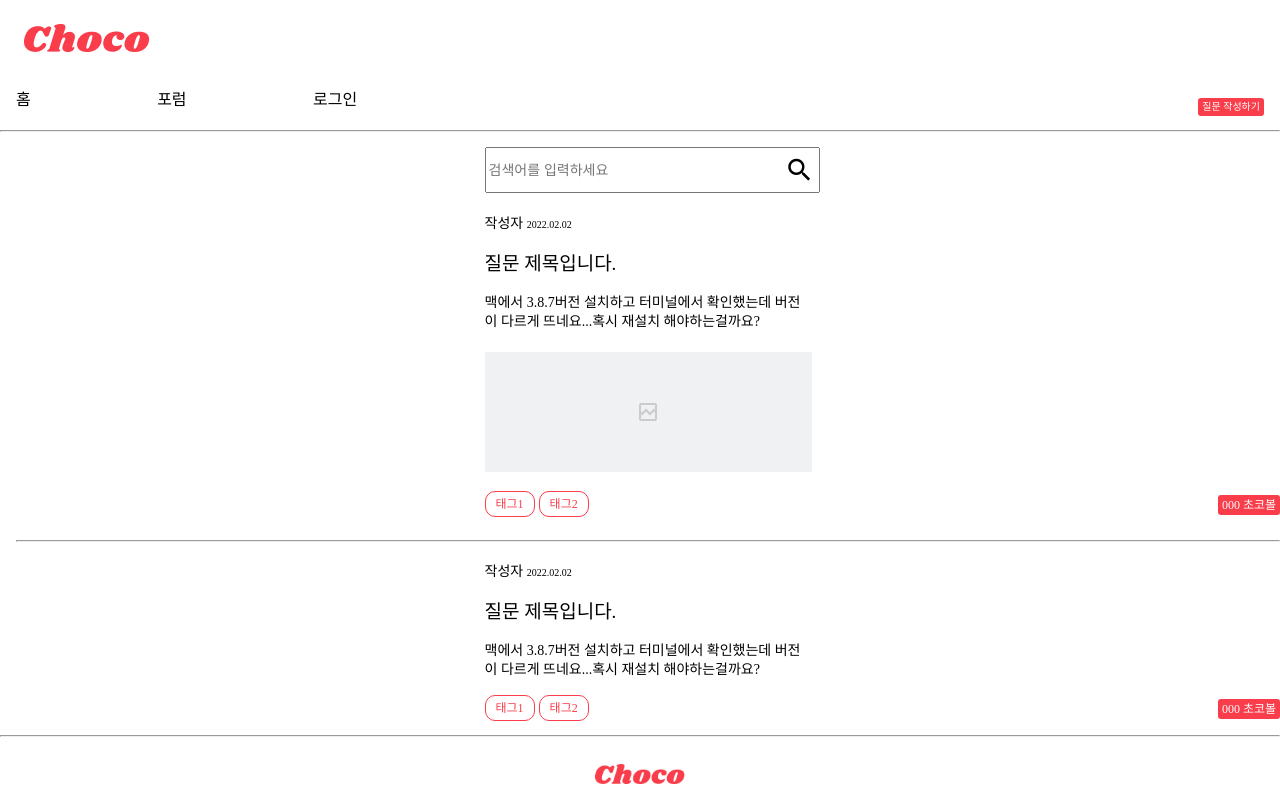
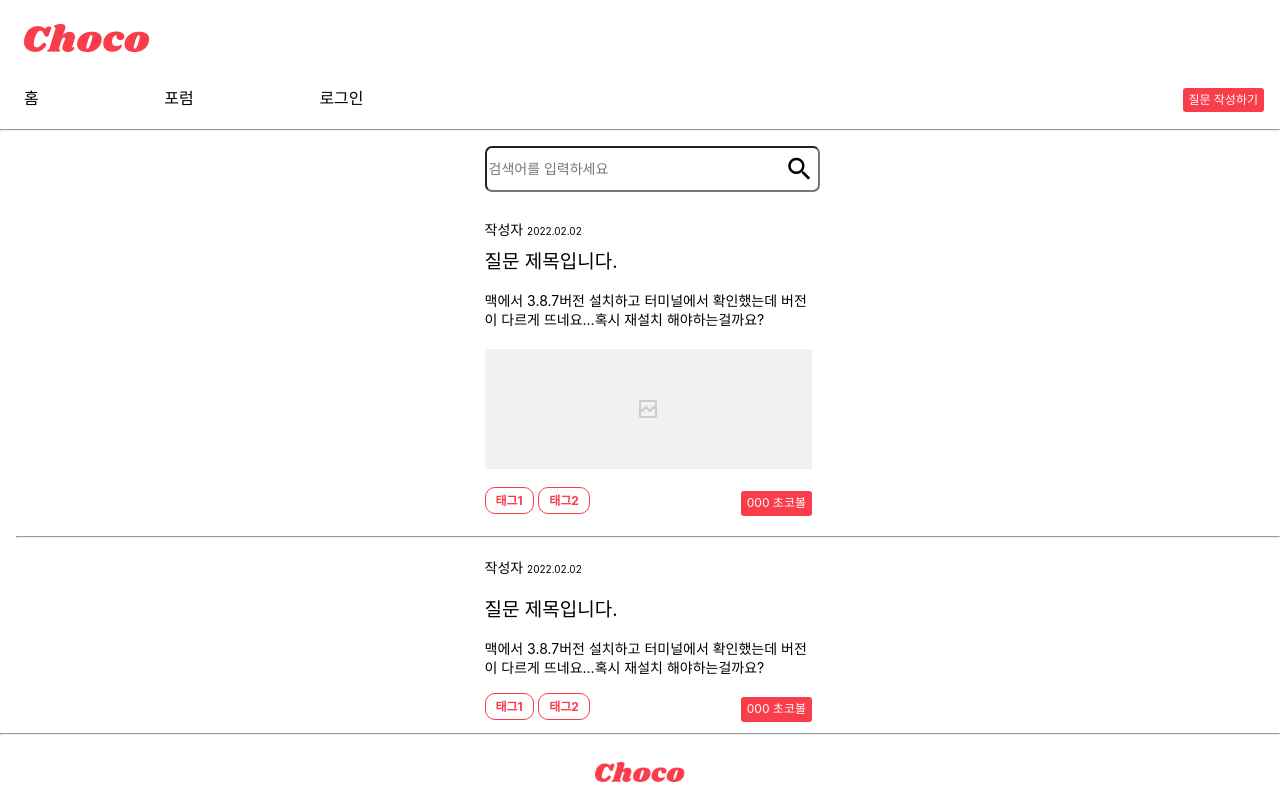
Before and after one commit to invisibleinseoul/ChocoTest, a plain HTML site: page html/forumMain.html in a window 1280 px wide. Shown: the top 800 px of the page. Drawn offline with nearby package versions, Linux system fonts and the light colour scheme; a web font is replaced by a local one.

Commit message:
ChocoTest
Edit forumMain.html, main.css
edit menu, button

```diff
--- a/css/main.css
+++ b/css/main.css
@@ -5,6 +5,7 @@
 body{
   color: #000;
   min-width: 375px;
+  font-family: 'Pretendard Variable', -apple-system, BlinkMacSystemFont, system-ui, Roboto, 'Helvetica Neue', 'Segoe UI', 'Apple SD Gothic Neo', 'Noto Sans KR', 'Malgun Gothic', sans-serif;
 }
 a{
   text-decoration: none;
@@ -18,20 +19,17 @@ a:hover{
   color: #fff;
   border-radius: 3px;
   font-size: 12px;
-  display: inline;
-  padding: 2px;
 }
 .box2{
   color: #FA3D4B;
   border: 1px solid;
   border-radius: 10px;
-  display: flex;
-  text-overflow: ellipsis;
   display: inline;
   padding: 5px;
   font-size: 12px;
   width: 28px;
   height: 65px;
+  font-weight: 700;
 }
 
 
@@ -40,6 +38,7 @@ footer{
   text-align: center;
   font-size: 14px;
   color: #7E7E7E;
+  min-width: 375px;
 }
 footer hr{
   background-color: #F0F1F2;
@@ -79,13 +78,15 @@ header .logo{
 .nav__menu{
   min-width: 375px;
   display: flex;
-  padding-inline-start: 1rem;
   height: 43px;
   font-size: 16px;
   align-items: center;
   letter-spacing: 0;
   font-weight: 500;
-  font-family: 'Pretendard Variable', -apple-system, BlinkMacSystemFont, system-ui, Roboto, 'Helvetica Neue', 'Segoe UI', 'Apple SD Gothic Neo', 'Noto Sans KR', 'Malgun Gothic', sans-serif;
+  position: relative;
+  margin-right: auto;
+  margin-left: auto;
+  margin-inline-start: 1.5rem;
 }
 .nave__menu .clicked{
   color: #FA3D4B;
@@ -94,26 +95,16 @@ header .logo{
   margin-right: 10%;
   min-height: 19px;
 }
-.btn_create{
-  background-color: #FA3D4B;
-  align-items: center;
-  align-self: flex-start;
-  border-radius: 5px;
-  display: flex;
-  height: 24px;
-  margin-inline-end: 1rem;
-  padding: 0 10px;
-  min-width: 71px;
-}
 .btn.btn__question{
-  position: absolute;
   top: calc(76px + (43px / 2));
-  font-size: 10px;
+  font-size: 12px;
   right: 0;
   box-sizing: border-box;
-  padding: 4px;
+  padding: 6px;
   color: #fff;
-  margin-inline-end: 1rem;
+  position: absolute;
+  top: calc(19px / 2);
+  inset-inline-end: 1rem;
 }
 
 
@@ -124,6 +115,7 @@ header .logo{
 .forum-wrapper div{
   margin-left: auto;
   margin-right: auto;
+  position: relative;
 }
 .forum-wrapper div img{
   margin-bottom: 20px;
@@ -136,6 +128,7 @@ header .logo{
   width: 327px;
   padding: 7px 10px;
   position: relative;
+  margin-bottom: 30px;
 }
 #search-icon{
   z-index: 2;
@@ -154,6 +147,7 @@ header .logo{
   flex-grow: 1;
   height: 40px;
   min-width: 327px;
+  border-radius: 7px;
 }
 .forum-wrapper .content{
   width: 327px;
@@ -167,6 +161,7 @@ header .logo{
 }
 .forum-wrapper h4{
   font-size: 19px;
+  margin-top: 15px;
 }
 .forum-wrapper div p{
   font-size: 14px;
@@ -186,16 +181,17 @@ header .logo{
 .btn.btn__tag{
   padding-left: 10px;
   padding-right: 10px;
+  display: inline;
 }
 .btn.btn__chocoball{
-  padding-top: 5px;
-  padding-bottom: 5px;
+  right: 0;
+  padding: 5.5px;
+  align-items: center;
+  height: 14px;
   position: absolute;
   right: 0;
-  box-sizing: border-box;
-  padding: 4px;
+  display: inline;
 }
-
 
 
 /*FORUM QUESTION MAIN*/
--- a/html/forumMain.html
+++ b/html/forumMain.html
@@ -34,10 +34,12 @@
       <li>
         <a href="./mypage.html">로그인</a>
       </li>
+      <li>
+        <div class="btn_createQ">
+          <a href="../html/forumQuestion.html" class="btn box btn__question">질문 작성하기</a>
+        </div>
+      </li>
     </ul>
-    <div class="btn_createQ">
-      <a href="../html/forumQuestion.html" class="btn box btn__question">질문 작성하기</a>
-    </div>
     <hr>
   </section>
 
@@ -49,7 +51,7 @@
       <div class="material-icons" id="search-icon">search</div>
     </div>
     <div class="content">
-      <p class="writer">작성자 <span class="date">2022.02.02</span></p>
+      <div class="writer">작성자 <span class="date">2022.02.02</span></div>
       <h4>질문 제목입니다.</h4>
       <p>맥에서 3.8.7버전 설치하고 터미널에서 확인했는데 버전이 다르게 뜨네요...혹시 재설치 해야하는걸까요?</p>
       <img src="../images/img_preview.png" alt="img_preview">
@@ -63,9 +65,13 @@
         <p class="writer">작성자 <span class="date">2022.02.02</span></p>
         <h4>질문 제목입니다.</h4>
         <p>맥에서 3.8.7버전 설치하고 터미널에서 확인했는데 버전이 다르게 뜨네요...혹시 재설치 해야하는걸까요?</p>
+       <div class="btns">
         <div class="btn box2 btn__tag">태그1</div>
         <div class="btn box2 btn__tag">태그2</div>
-        <div class="btn box btn__chocoball">000 초코볼</div>
+        <div class="btn box btn__chocoball">
+          <div class="btn__choco">000 초코볼</div>
+        </div>
+       </div>
       </div>
     </div>
   </section>
```
Also changed, not shown: html/forumQuestion.html (+8 -6 lines), html/mypage.html (+8 -6 lines), index.html (+7 -5 lines).
